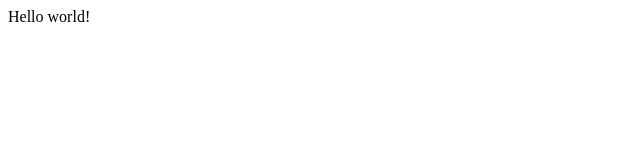
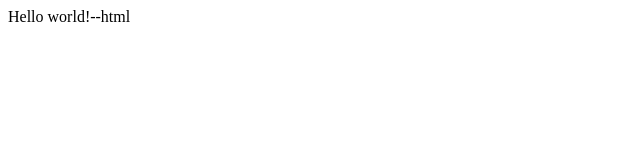
Before and after one commit to zhangying-712/pre_github_2, a plain HTML site: page htmls/html_1/index.html in a window 1280 px wide. Shown: the full height of the page, 0-640 px from the left. Drawn offline with Linux system fonts and the light colour scheme.

Commit message:
update htmlComponent: html_1

```diff
--- a/htmls/html_1/index.html
+++ b/htmls/html_1/index.html
@@ -3,7 +3,7 @@
  查看更多帮助：https://ae.feishu.cn/hc/zh-CN/articles/476929575610
 -->
 
-<div>Hello world!</div>
+<div>Hello world!--html</div>
 
 <script>
   console.log('hello world!');
```
